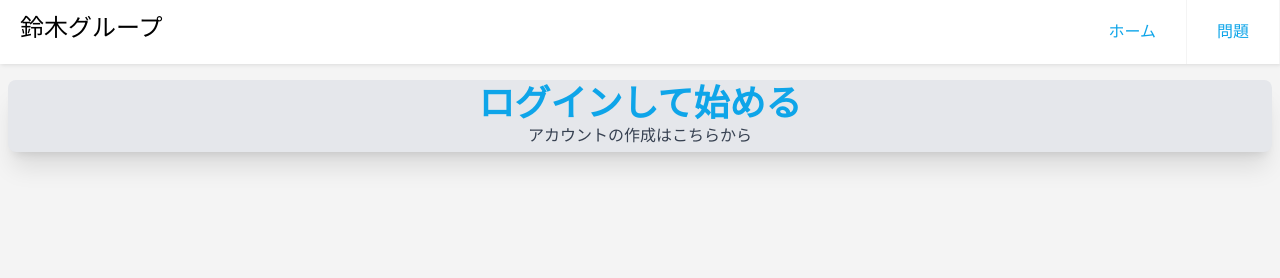
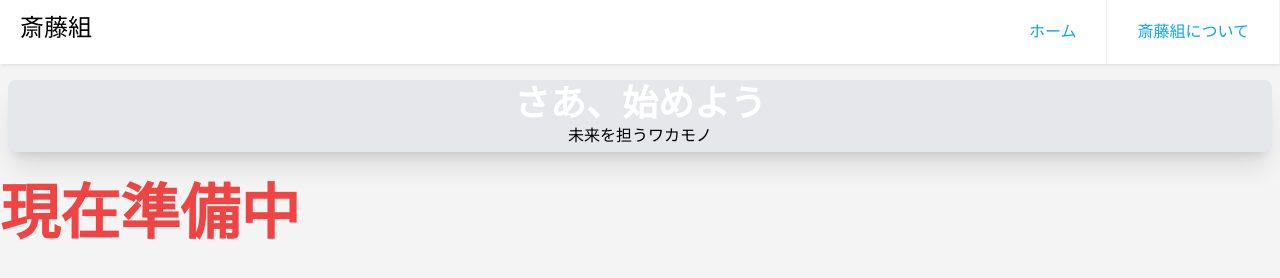
Before and after one commit to sosu11223/saitou, a plain HTML site: page index.html in a window 1280 px wide. Drawn offline with nearby package versions, Linux system fonts and the light colour scheme.

Commit message:
Update index.html

```diff
--- a/index.html
+++ b/index.html
@@ -11,21 +11,23 @@
 <body>
 <!-- partial:index.partial.html -->
 <header class="header">
-  <a href="" class="logo">鈴木グループ</a>
+  <a href="" class="logo">斎藤組</a>
   <input class="menu-btn" type="checkbox" id="menu-btn" />
   <label class="menu-icon" for="menu-btn"><span class="navicon"></span></label>
   <ul class="menu">
     <li><a href="#work" class="text-sky-500 hover:text-sky-600">ホーム</a></li>
-    <li><a href="#about" class="text-sky-500 hover:text-sky-600">問題</a></li>
+    <li><a href="#about" class="text-sky-500 hover:text-sky-600">斎藤組について</a></li>
   </ul>
 </header>
 <br>
 <br>
 <br>
 <div class="bg-gray-200 m-2 p-1 rounded-lg shadow-xl">
-   <a class="font-bold text-4xl flex justify-center text-sky-500 hover:text-sky-600">ログインして始める</a>
-   <a class=" flex justify-center hover:text-sky-300 text-gray-700">アカウントの作成はこちらから</a>
+   <a class="font-bold text-4xl flex justify-center text-white">さあ、始めよう</a>
+   <a class=" flex justify-center">未来を担うワカモノ</a>
 </div>
+ <br>
+  <a class="text-red-500 font-bold text-6xl">現在準備中<a>
 <!-- partial -->
 
 </body>
```
